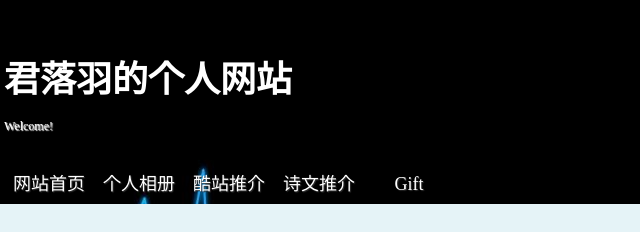
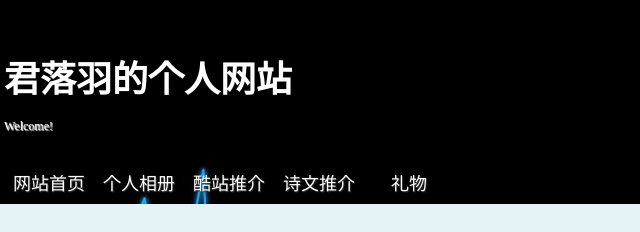
Before and after one commit to junluoyu/junluoyu.github.io, a plain HTML site: page index.html in a window 1280 px wide. Shown: the top 232 px of the page, 186-826 px from the left. Drawn offline with Linux system fonts and the light colour scheme.

Commit message:
Update index.html

```diff
--- a/index.html
+++ b/index.html
@@ -31,7 +31,7 @@ body {
         <li><a href="photo.html">个人相册</a></li>
         <li><a href="recommend.html">酷站推介</a></li>
         <li><a href="poem.html">诗文推介</a></li>
-        <li><a href="gift/gift.html">Gift</a></li>
+        <li><a href="gift/gift.html">礼物</a></li>
   </ul>
 </div>
 <div class="bloglist"></div>
```
